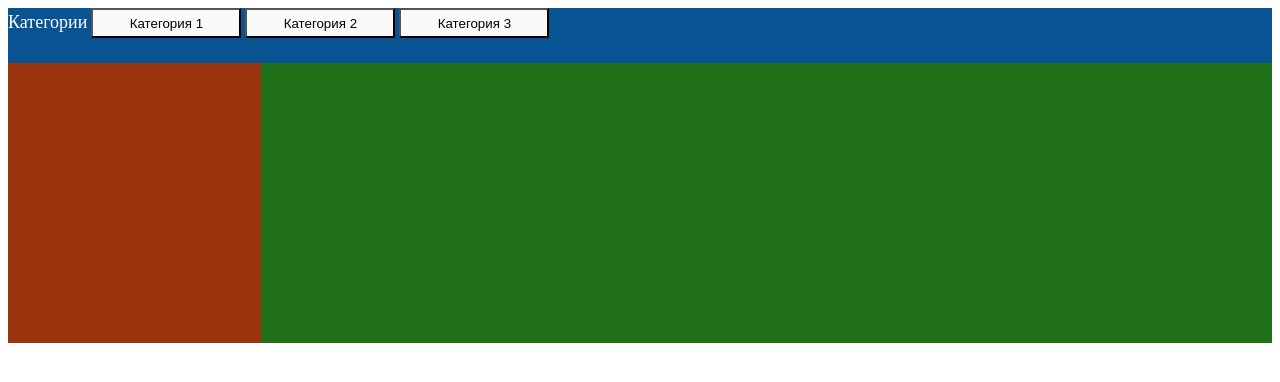
After one commit to web-tech-surgu/POKAKI, a PHP site: page /index.html in a window 1280 px wide. The commit adds this page. Shown: the top 382 px of the page. Run offline with PHP 8.4, Linux system fonts and the light colour scheme.

Commit message:
Add files via upload

```diff
--- /dev/null
+++ b/index.html
@@ -0,0 +1,32 @@
+<!DOCTYPE html>
+<html>
+
+<head>
+	<title>Блочная вёрстка</title>
+	<link rel="stylesheet" type="text/css" href="style.css">
+</head>
+
+<body>
+	<div id="container">
+		<div id="header">
+			<div class="tab">
+				<font color = "white" size = "4" >Категории</font>
+				<button id="tablinks1" onclick="openCity(event, 'London')">Категория 1</button>
+				<button id="tablinks1" onclick="openCity(event, 'London')">Категория 2</button>
+				<button id="tablinks1" onclick="openCity(event, 'London')">Категория 3</button>
+
+			  </div>
+		</div>
+
+		<div id="sidebar">
+
+		</div>
+
+		<div id="content">
+
+		</div>
+	</div>
+
+</body>
+
+</html>
--- a/style.css
+++ b/style.css
@@ -1,50 +1,25 @@
-body {
-     background: #FFFFFF;
-     color: #000;
-     font-family: Arial, sans-serif;
-     font-size: 14px;
-}
-
 #header {
-     background: #C0C0C0;
+     background: #085492;
      width: 100%;
      height: 55px;
 }
 
-#container {
-     background: #000000;
-     margin: auto auto;
-     text-align: center;
-     width: 80%;
-     height: 400px;
-}
-
-#navigation {
-     background: #C0C0C0;
-     width: 100%;
-     height: 25px;
-}
 
 #sidebar {
-     background: #1fd1b3;
+     background: #99340c;
      float: left;
      width: 20%;
      height: 280px;
 }
 
 #content {
-     background: #000000;
+     background: #1f7018;
      float: right;
      width: 80%;
      height: 280px;
 }
-
-#clear {
-     clear: both;
+#tablinks1 {
+     background: #fafafa;
+     width: 150px;
+     height: 30px;
 }
-
-#footer {
-    background: #1fd1b3;
-	width: 100%;
-	height: 40px;
-}
```
